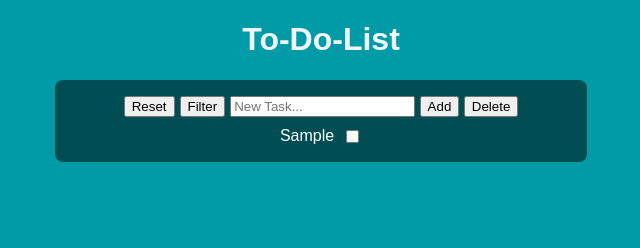
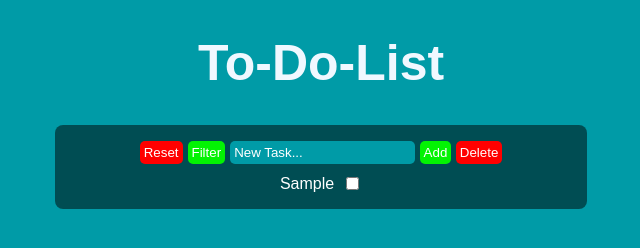
Before and after one commit to Hikko218/To-Do-List, a plain HTML site: page index.html in a window 1280 px wide. Both pictures are taken after typing "Sample" into the empty fields and a click on the button "Add". Shown: the whole page, without its empty margins (319-959 px from the left). Drawn offline with Linux system fonts and the light colour scheme.

Commit message:
code structure optimization

```diff
--- a/index.html
+++ b/index.html
@@ -11,7 +11,7 @@
   <div id="todo-container">
     <div id="input_row">
     <input type="text" id="todo-input" placeholder="New Task..." />
-    <button id="add-btn">Add</button>
+    <button id="add-btn" class="button">Add</button>
     </div>
     <ul id="todo-list"></ul>
   </div>
--- a/script.js
+++ b/script.js
@@ -2,11 +2,12 @@ const input = document.getElementById("todo-input");
 const addBtn = document.getElementById("add-btn");
 const list = document.getElementById("todo-list");
 const inputrow = document.getElementById ("input_row");
-const inputfield = document.getElementById ("todo-input");
 const delBtn = document.createElement ("button");
 const sortBtn = document.createElement ("button");
 const rstBtn = document.createElement ("button");
 const fltBtn = document.createElement ("button");
+
+// add button function
 
 addBtn.addEventListener("click", () => {                      //add task event listener
   const text = input.value.trim();                            //check valid input
@@ -26,29 +27,35 @@ addBtn.addEventListener("click", () => {                      //add task event l
   li.appendChild(checkbox);
   input.value = "";                                           //clear previous input
 
-  // add delete, reset, filter button
-
-  if (list.children.length > 0 && list.children.length <= 1) {
+  if (list.children.length > 0 && list.children.length <= 1) {   // add delete, reset, filter button
     delBtn.id = "del-btn";
+    delBtn.className = "button"
     delBtn.textContent = "Delete";
     inputrow.appendChild(delBtn);
 
     rstBtn.id = "rst-btn";
     rstBtn.textContent = "Reset";
-    inputrow.insertBefore(rstBtn, inputfield);
+    rstBtn.className = "button"
+    inputrow.insertBefore(rstBtn, input);
 
     fltBtn.id = "flt-btn";
     fltBtn.textContent = "Filter";
-    inputrow.insertBefore(fltBtn, inputfield);
+    fltBtn.className = "button"
+    inputrow.insertBefore(fltBtn, input);
    }
 
-   //add sort button
-
-  if (list.children.length > 1 && list.children.length <= 2) {
+  if (list.children.length > 1 && list.children.length <= 2) {          //add sort button
     sortBtn.id = "sort-btn";
+    sortBtn.className = "button"
     sortBtn.textContent = "Sort";
     inputrow.appendChild(sortBtn);
    }
+});
+
+// input + enter function
+
+input.addEventListener("keydown", (e) => {
+  if (e.key === "Enter") addBtn.click();
 });
 
   // delete button function
@@ -62,9 +69,7 @@ delBtn.addEventListener("click", () => {
   }
   });
 
-  //if no list item / delete sort/delete button
-
-  if (list.children.length === 0) {
+  if (list.children.length === 0) {         //if no list item / delete sort/delete button
     delBtn.remove();
     if (sortBtn) sortBtn.remove();
     if (rstBtn) rstBtn.remove();
--- a/style.css
+++ b/style.css
@@ -18,6 +18,7 @@ body {
 
 h1 {
   color:aliceblue;
+  font-size: 50px;
 }
 
 ul {
@@ -36,6 +37,18 @@ li {
   gap: 0.5rem;
 }
 
+input {
+  background-color: #009ba7;
+  color:white;
+  border:none;
+  border-radius: 5px;
+  padding:4px;
+}
+
+input::placeholder {
+  color:white;
+}
+
 #sort-btn{
   margin-left: 5px;
 }
@@ -44,6 +57,25 @@ li {
   margin-right: 5px;
 }
 
+#flt-btn, #add-btn,#sort-btn {
+  background-color: rgb(3, 243, 3);
+}
+
+#del-btn, #rst-btn {
+  background-color: red;
+}
+
+.button {
+  border: none;
+  border-radius: 5px;
+  padding: 4px;
+  color:white;
+}
+
+.button:hover {
+  font-weight: bold;
+}
+
 .done {
   text-decoration: line-through;
   color: black;
```
